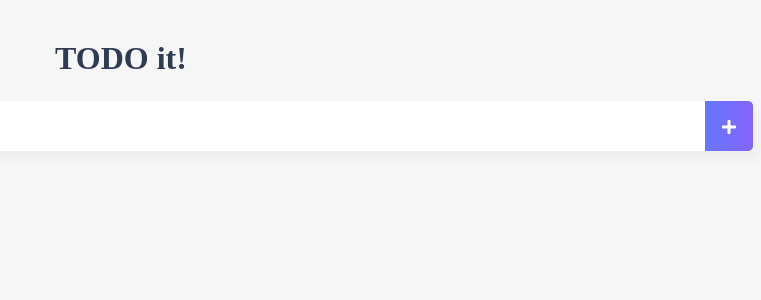
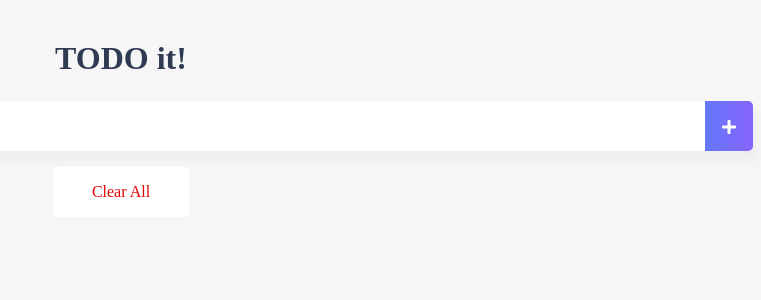
Before and after one commit to cotton-n/Vue-study, a Vue app in the folder vue-todo/: page / in a window 1280 px wide. Shown: the top 300 px of the page, without its empty margins (519-1280 px from the left). Built offline with nearby package versions, Linux system fonts and the light colour scheme.

Commit message:
[Feat] TodoFooter 컴포넌트 구현
TodoList 전체를 삭제하는 Clear All 버튼 생성
clearTodo 메서드를 통해 전체 삭제 기능 구현

```diff
--- a/vue-todo/src/components/TodoFooter.vue
+++ b/vue-todo/src/components/TodoFooter.vue
@@ -1,9 +1,30 @@
 <template>
-  <div></div>
+  <footer class="clearAllContainer">
+    <span class="clearAllBtn" v-on:click="clearTodo">Clear All</span>
+  </footer>
 </template>
 
 <script>
-export default {};
+export default {
+  methods: {
+    clearTodo: function() {
+      localStorage.clear();
+    },
+  },
+};
 </script>
 
-<style></style>
+<style scoped>
+.clearAllContainer {
+  width: 8.5rem;
+  height: 50px;
+  line-height: 50px;
+  background-color: white;
+  border-radius: 5px;
+  margin: 0 auto;
+}
+.clearAllBtn {
+  color: #e20303;
+  display: block;
+}
+</style>
```
